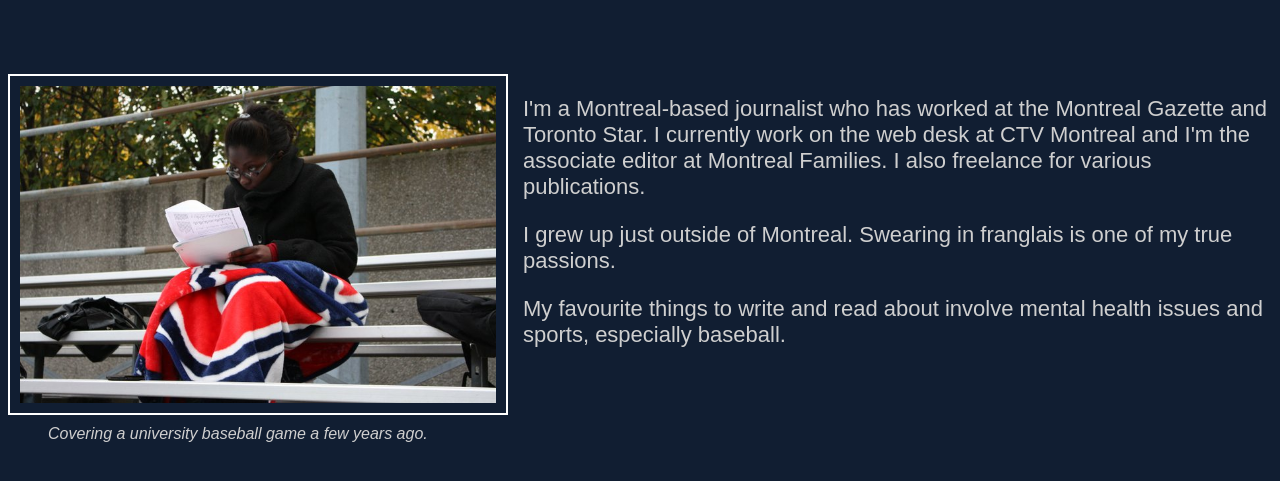
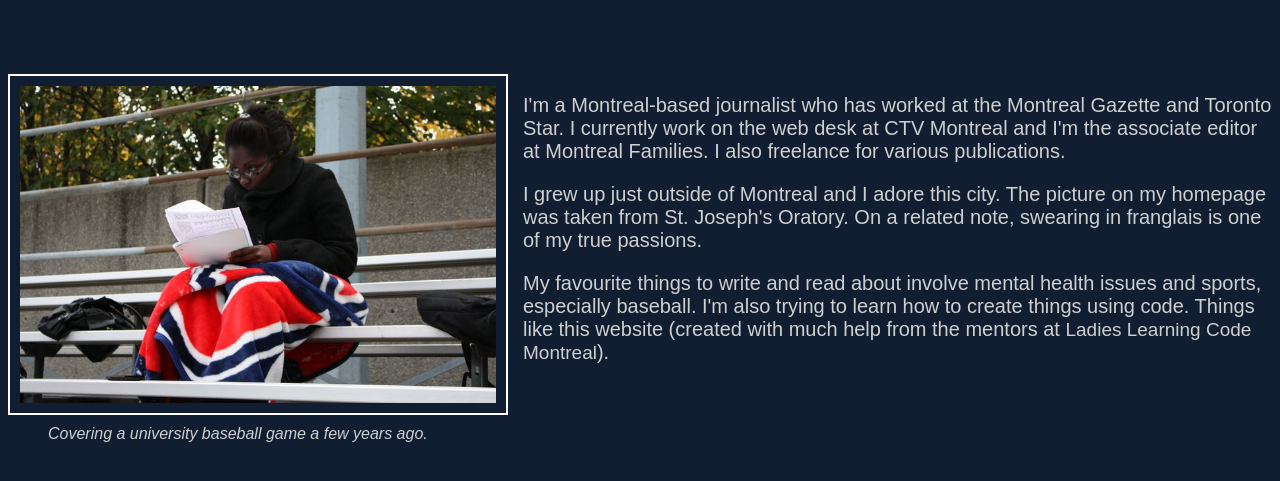
Before and after one commit to k-hinks/journalist, a plain HTML site: page about.html in a window 1280 px wide. Shown: the part 95-576 px from the top of the page. Drawn offline with Linux system fonts and the light colour scheme; a web font is replaced by a local one.

Commit message:
commit 8

```diff
--- a/about.html
+++ b/about.html
@@ -23,8 +23,8 @@
 		<section>
 			<img class= "profile-img" src="images/working.jpg">
 			<p> I'm a Montreal-based journalist who has worked at the Montreal Gazette and Toronto Star. I currently work on the web desk at CTV Montreal and I'm the associate editor at Montreal Families. I also freelance for various publications.</p>
-			<p>I grew up just outside of Montreal. Swearing in franglais is one of my true passions.</p>
-			<p>My favourite things to write and read about involve mental health issues and sports, especially baseball.</p>
+			<p>I grew up just outside of Montreal and I adore this city. The picture on my homepage was taken from St. Joseph's Oratory. On a related note, swearing in franglais is one of my true passions.</p>
+			<p>My favourite things to write and read about involve mental health issues and sports, especially baseball. I'm also trying to learn how to create things using code. Things like this website (created with much help from the mentors at <a href="http://ladieslearningcode.com/city/montreal/">Ladies Learning Code Montreal</a>).</p>
 		</section>
 
 		<div class= "caption">
--- a/css/style.css
+++ b/css/style.css
@@ -119,7 +119,7 @@
 
 
 .about p{
-	font-size:22px;
+	font-size:20px;
 }
 
 .caption p{
```
